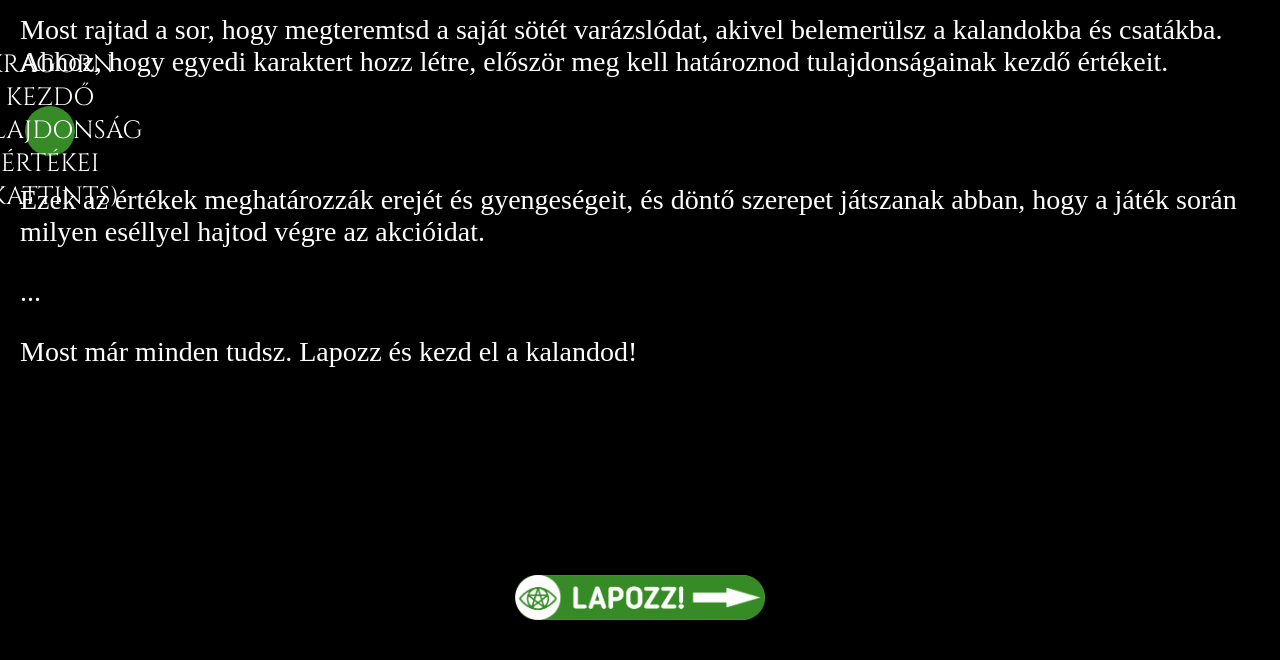
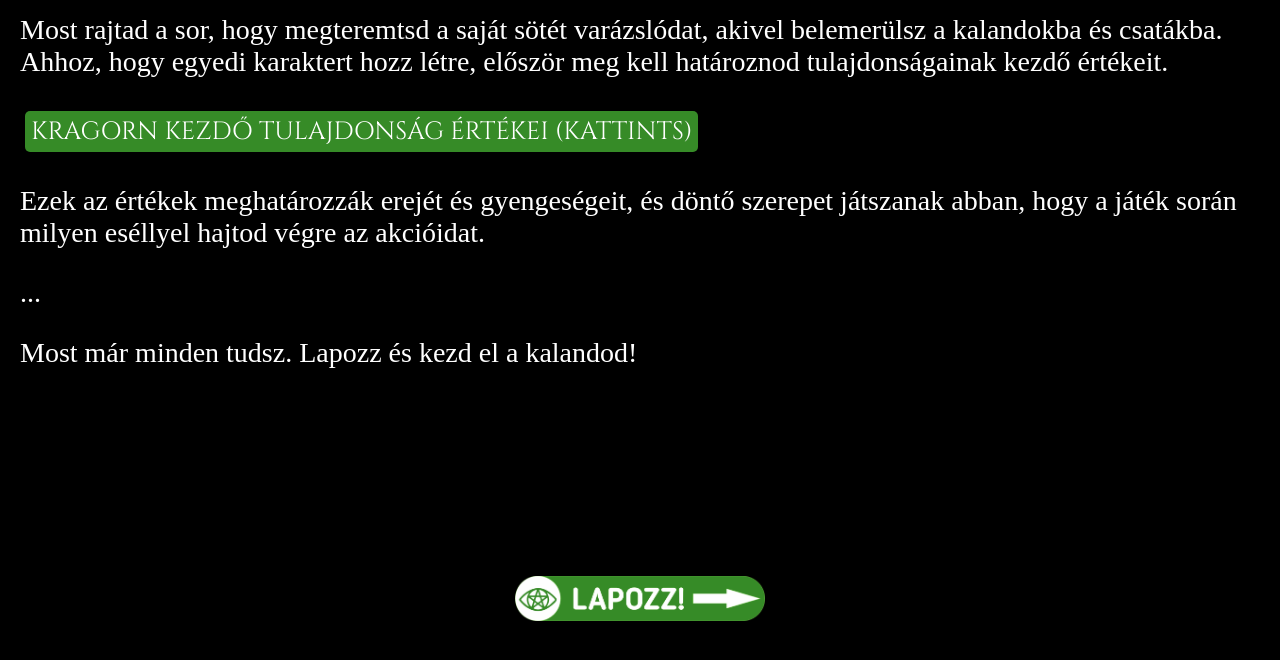
Before and after one commit to Zozzy087/A-S-M-U, a plain HTML site: page pages/5.html in a window 1280 px wide. Shown: the part 124-784 px from the top of the page. Drawn offline with Linux system fonts and the light colour scheme.

Commit message:
Update 5.html

```diff
--- a/pages/5.html
+++ b/pages/5.html
@@ -18,21 +18,7 @@
       display: none;
     }
 
-    .dice-toggle {
-      position: relative;
-      z-index: 1000;
-      width: 50px;
-      height: 50px;
-      background: #368B27;
-      color: white;
-      border: none;
-      border-radius: 50%;
-      cursor: pointer;
-      font-size: 24px;
-      display: flex;
-      align-items: center;
-      justify-content: center;
-    }
+
 
     .dice-results {
       display: flex;
@@ -103,7 +89,7 @@ akivel belemerülsz a kalandokba és csatákba. Ahhoz, hogy egyedi
 karaktert hozz létre, először meg kell határoznod tulajdonságainak
 kezdő értékeit.</p>
 <!-- Kockadobás widgetek -->
-  <button class="dice-toggle" onclick="toggleDiceWidget()" title="Karaktergenerálás" style="padding: 4px 6px;">
+  <button onclick="toggleDiceWidget()" title="Karaktergenerálás" style="padding: 4px 6px;">
     <span style="font-size: 25px;">KRAGORN KEZDŐ TULAJDONSÁG ÉRTÉKEI (KATTINTS)</span>
   </button>
   <div id="dice-widget-container"></div>
```
